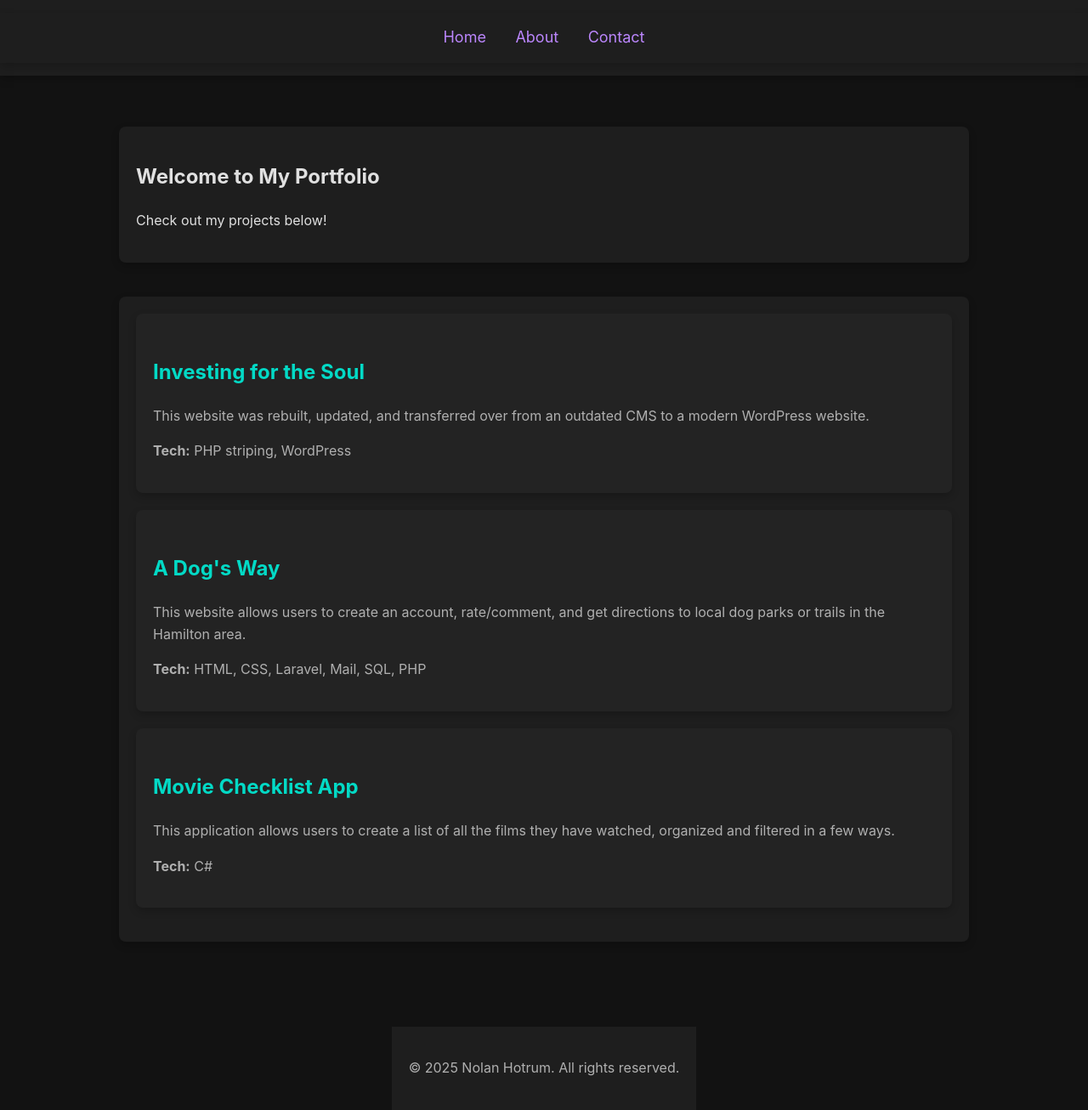
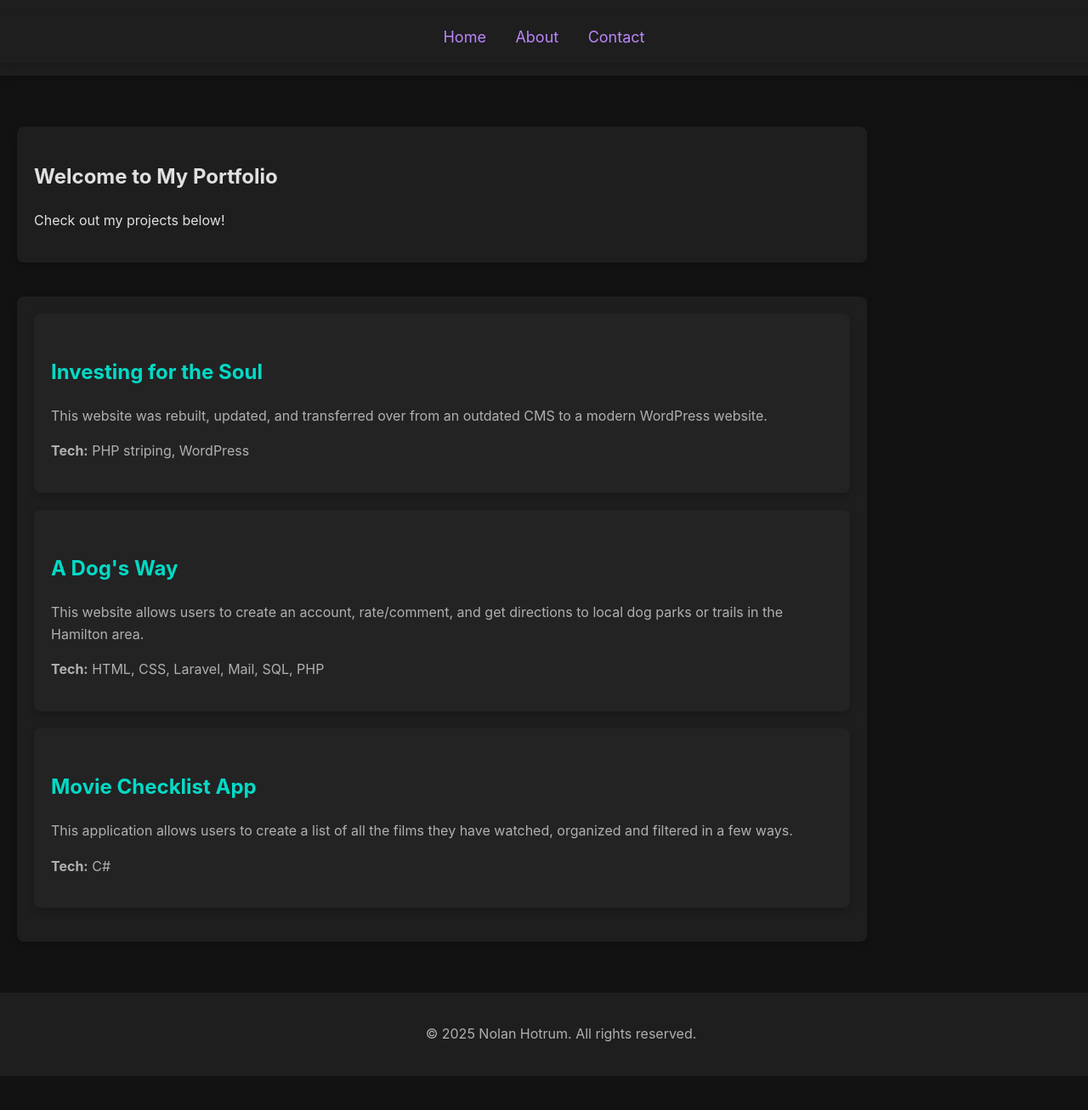
Before and after one commit to nolanhotrum/nolanhotrum.github.io, a Jekyll site: the page built from index.md, in a window 1280 px wide. Shown: the whole page at 85% size. Built offline with Jekyll 4.4.1, drawn with Linux system fonts in a browser that asks for light colours; after the commit the page ends 1266 px from its top, so only the background shows below that.

Commit message:
Update styles.css
Fixing footer

```diff
--- a/assets/css/styles.css
+++ b/assets/css/styles.css
@@ -7,8 +7,7 @@ body {
   padding: 0;
   display: flex;
   flex-direction: column;
-  align-items: center;
-  justify-content: center;
+  min-height: 100vh;
   line-height: 1.6;
 }
 
@@ -16,6 +15,7 @@ body {
   width: 90%;
   max-width: 1000px;
   padding: 20px;
+  flex: 1;
 }
 
 /* Navigation */
@@ -80,9 +80,10 @@ section {
 
 /* Footer */
 footer {
-  margin-top: 40px;
+  width: 100%;
   padding: 20px;
   text-align: center;
   background: #1e1e1e;
   color: #b0b0b0;
+  margin-top: auto;
 }
```
